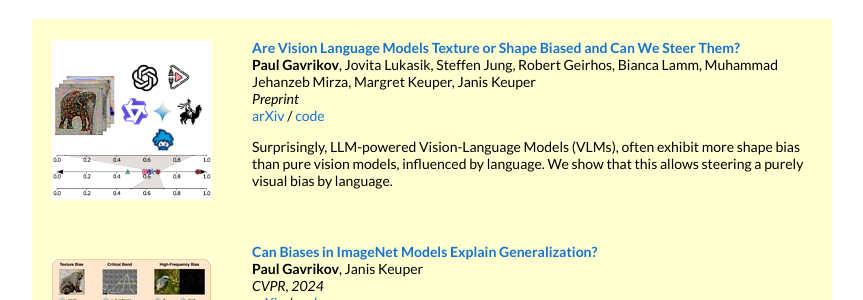
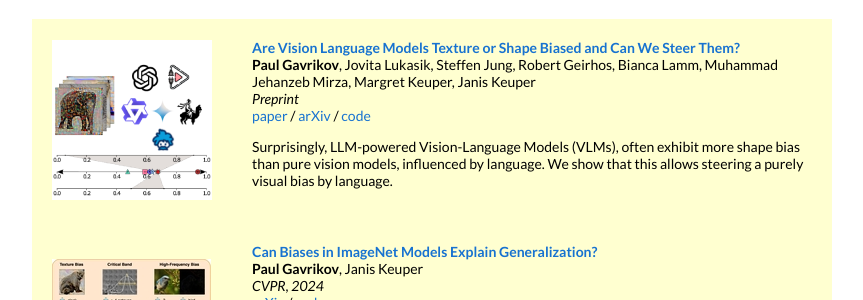
Before and after one commit to paulgavrikov/paulgavrikov.github.io, a Jekyll site: the page built from _posts/2018-05-15-intro.markdown, in a window 1280 px wide and 900 px high, scrolled down 593 px. Shown: the part 153-453 px from the top of the window, without its empty margins (208-1071 px from the left). Built offline with Jekyll 4.4.1, drawn with Linux system fonts in a browser that asks for light colours.

Commit message:
publications: adding cvpr proceddings

```diff
--- a/_data/publications.yml
+++ b/_data/publications.yml
@@ -6,7 +6,7 @@
   time: 2024
   highlight: True
   short: "Surprisingly, LLM-powered Vision-Language Models (VLMs), often exhibit more shape bias than pure vision models, influenced by language. We show that this allows steering a purely visual bias by language."
-  details: <a href="https://arxiv.org/abs/2403.09193">arXiv</a> / <a href="https://github.com/paulgavrikov/vlm_shapebias">code</a>
+  details: <a href="https://openaccess.thecvf.com/content/CVPR2024/html/Gavrikov_Can_Biases_in_ImageNet_Models_Explain_Generalization_CVPR_2024_paper.html">paper</a> / <a href="https://arxiv.org/abs/2403.09193">arXiv</a> / <a href="https://github.com/paulgavrikov/vlm_shapebias">code</a>
   image: images/small/tn_vlm_shapebias.png
 - publication:
   title: "Can Biases in ImageNet Models Explain Generalization?"
```
